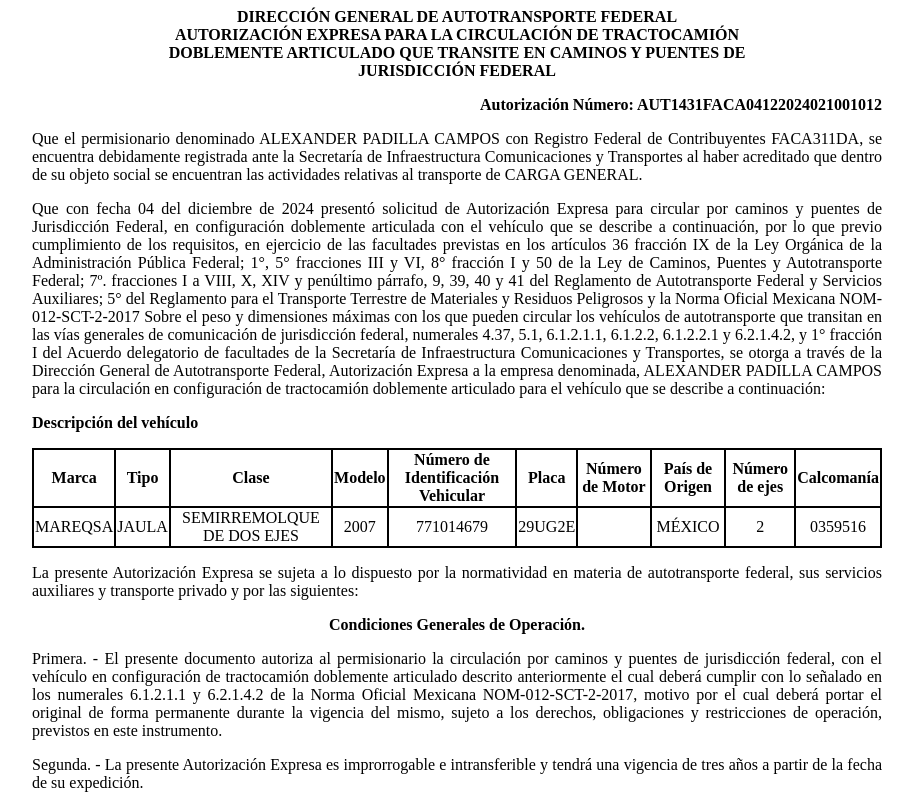
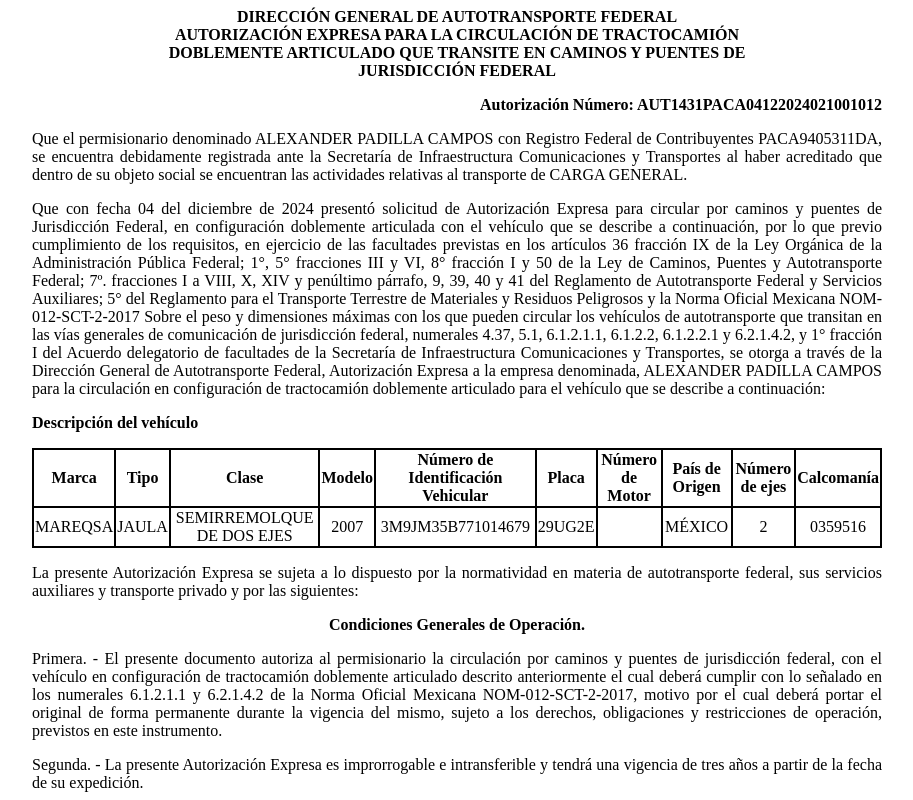
Before and after one commit to app-sct/ConsultaAutDobleRemolque-folio-0724742.github.io, a plain HTML site: page index.html in a window 1280 px wide. Shown: the top 800 px of the page, without its empty margins (183-1096 px from the left). Drawn offline with Linux system fonts and the light colour scheme.

Commit message:
Update index.html

```diff
--- a/index.html
+++ b/index.html
@@ -81,11 +81,11 @@
 						<p class="sinMargen">JURISDICCIÓN FEDERAL</p>
 					</div>
 
-					<p class="derechaNegro">Autorización Número: AUT1431FACA04122024021001012</p>
+					<p class="derechaNegro">Autorización Número: AUT1431PACA04122024021001012</p>
 
 					<p class="justificado">Que el permisionario denominado
 						ALEXANDER PADILLA CAMPOS con Registro Federal de
-						Contribuyentes FACA311DA, se encuentra
+						Contribuyentes PACA9405311DA, se encuentra
 						debidamente registrada ante la Secretaría de Infraestructura
 						Comunicaciones y Transportes al haber acreditado que dentro de su
 						objeto social se encuentran las actividades relativas al
@@ -138,7 +138,7 @@
 							<td class="borde">JAULA</td>
 							<td class="borde">SEMIRREMOLQUE DE DOS EJES</td>
 							<td class="borde">2007</td>
-							<td class="borde">771014679</td>
+							<td class="borde">3M9JM35B771014679</td>
 							<td class="borde">29UG2E</td>
 							<td class="borde"></td>
 							<td class="borde">MÉXICO</td>
```
